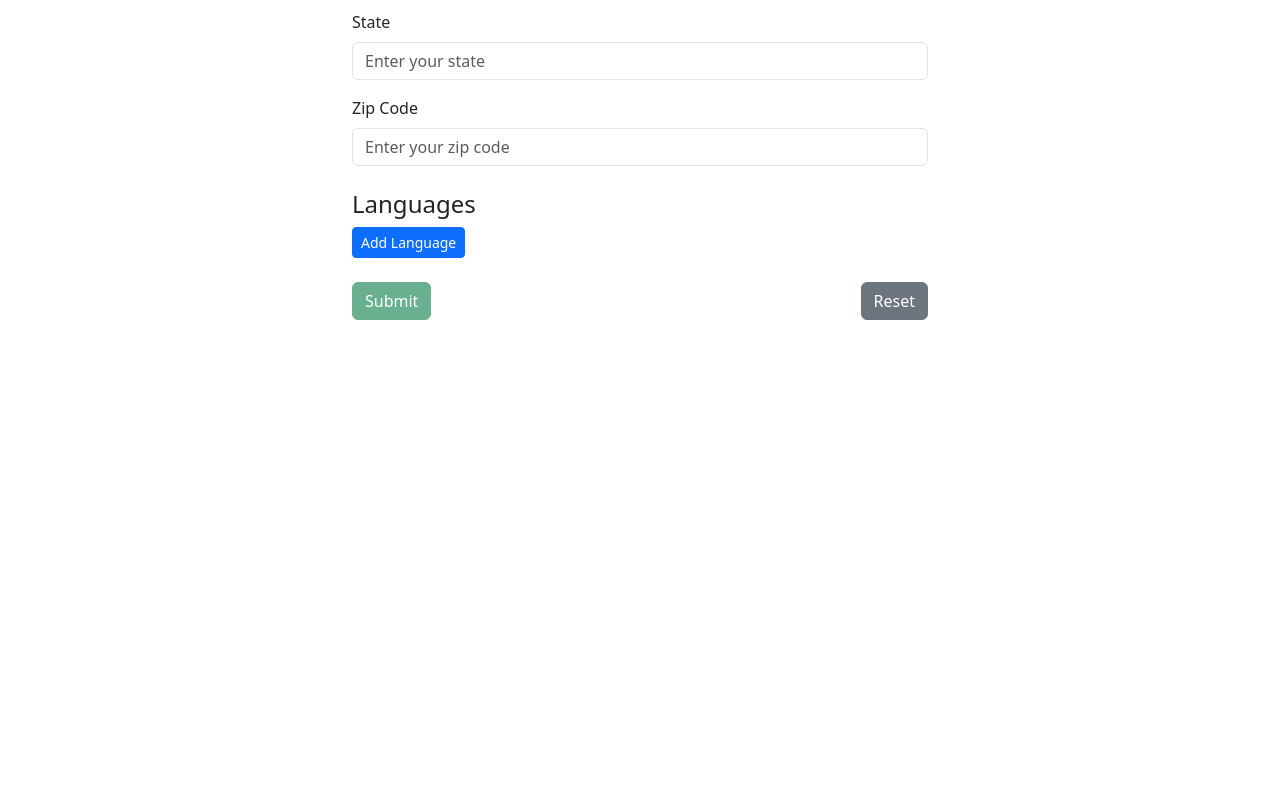
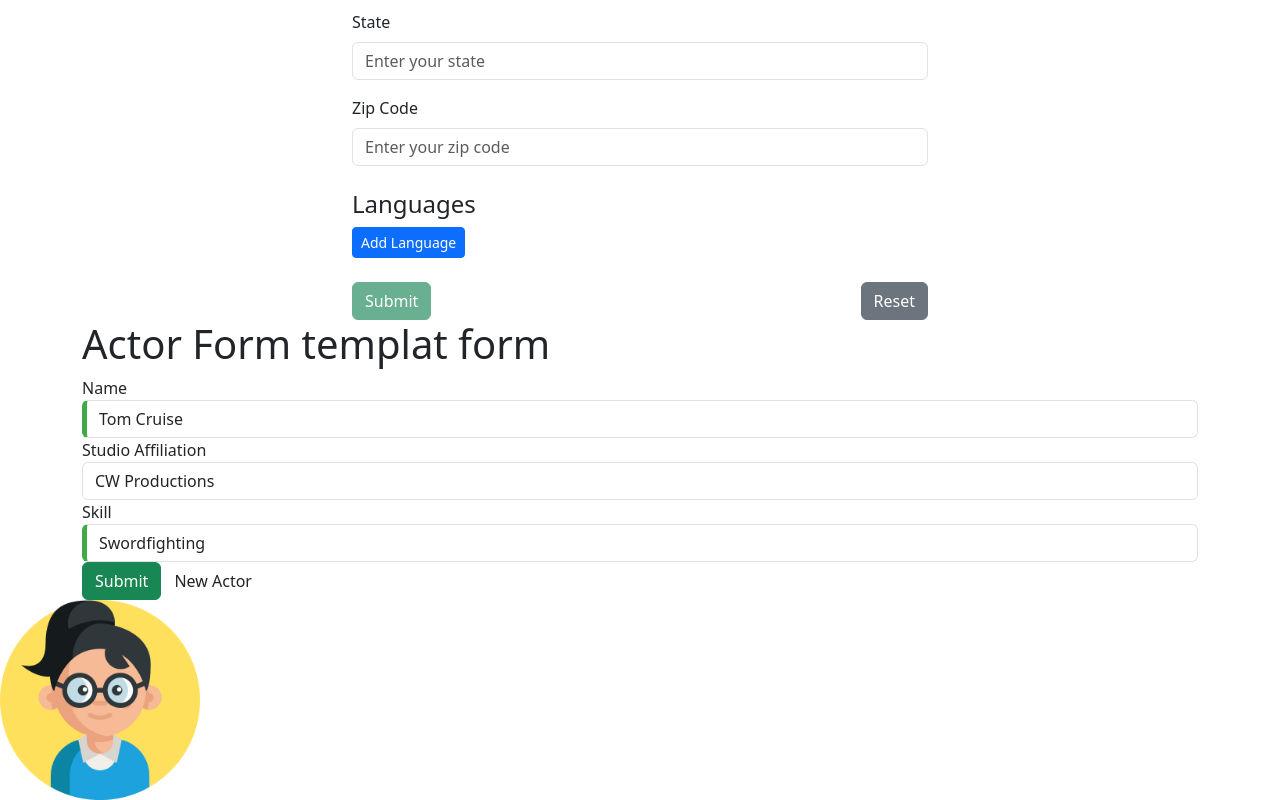
Before and after one commit to Pandukumar9/angular_19_concepts, an Angular app: page / in a window 1280 px wide. Shown: the part 521-1321 px from the top of the page. Before the commit the page ends 841 px from the top, so only its background shows below. Built offline with nearby package versions, Linux system fonts and the light colour scheme.

Commit message:
imag optimize

```diff
--- a/src/app/app.component.html
+++ b/src/app/app.component.html
@@ -1 +1,6 @@
 <react-form></react-form>
+<template-form></template-form>
+
+
+<!-- <img ngSrc="girl.png" width="200" height="200"> -->
+<img src="girl.png" width="200" height="200">
--- a/src/app/app.component.ts
+++ b/src/app/app.component.ts
@@ -1,12 +1,22 @@
 import { Component } from '@angular/core';
 import { RouterOutlet } from '@angular/router';
 import { ReactFormComponent } from './forms/react-form/react-form.component';
+import { TemplateFormComponent } from './forms/template-form/template-form.component';
+import { IMAGE_CONFIG, NgOptimizedImage } from '@angular/common';
 
 @Component({
   selector: 'app-root',
-  imports: [ReactFormComponent],
+  imports: [ReactFormComponent,TemplateFormComponent,NgOptimizedImage],
   templateUrl: './app.component.html',
-  styleUrl: './app.component.scss'
+  styleUrl: './app.component.scss',
+  providers: [
+    {
+      provide: IMAGE_CONFIG,
+      useValue: {
+        placeholderResolution: 40
+      }
+    },
+  ],
 })
 export class AppComponent {
   title = 'angular_19_concepts';
--- /dev/null
+++ b/src/app/forms/actor.model.ts
@@ -0,0 +1,8 @@
+export class Actor {
+  constructor(
+    public id: number,
+    public name: string,
+    public skill: string,
+    public studio?: string,
+  ) {}
+}
--- a/src/app/forms/template-form/template-form.component.html
+++ b/src/app/forms/template-form/template-form.component.html
@@ -1 +1,57 @@
-<p>template-form works!</p>
+<div class="container">
+  <div [hidden]="submitted">
+    <h1>Actor Form templat form</h1>
+    <form (ngSubmit)="onSubmit()" #actorForm="ngForm">
+      <div class="form-group">
+        <label for="name">Name</label>
+        <input type="text" class="form-control" id="name"
+               required [(ngModel)]="model.name" name="name"
+               #name="ngModel">
+        <div [hidden]="name.valid || name.pristine"
+             class="alert alert-danger">
+          Name is required
+        </div>
+      </div>
+      <div class="form-group">
+        <label for="studio">Studio Affiliation</label>
+        <input type="text" class="form-control" id="studio"
+               [(ngModel)]="model.studio" name="studio">
+      </div>
+      <div class="form-group">
+        <label for="skill">Skill</label>
+        <select class="form-control" id="skill"
+                required [(ngModel)]="model.skill" name="skill"
+                #skill="ngModel">
+          <option *ngFor="let skill of skills" [value]="skill">{{ skill }}</option>
+        </select>
+        <div [hidden]="skill.valid || skill.pristine" class="alert alert-danger">
+          skill is required
+        </div>
+      </div>
+      <button type="submit" class="btn btn-success"
+        [disabled]="!actorForm.form.valid">Submit</button>
+      <button type="button" class="btn btn-default"
+        (click)="newActor(); actorForm.reset()">New Actor</button>
+
+    </form>
+  </div>
+  <div [hidden]="!submitted">
+    <h2>You submitted the following:</h2>
+    <div class="row">
+      <div class="col-xs-3">Name</div>
+      <div class="col-xs-9">{{ model.name }}</div>
+    </div>
+    <div class="row">
+      <div class="col-xs-3">Studio</div>
+      <div class="col-xs-9">{{ model.studio }}</div>
+    </div>
+    <div class="row">
+      <div class="col-xs-3">Skill</div>
+      <div class="col-xs-9">{{ model.skill }}</div>
+    </div>
+    <br>
+    <button type="button" class="btn btn-primary" (click)="submitted=false">
+      Edit
+    </button>
+  </div>
+</div>
--- a/src/app/forms/template-form/template-form.component.scss
+++ b/src/app/forms/template-form/template-form.component.scss
@@ -0,0 +1,6 @@
+.ng-valid[required], .ng-valid.required  {
+  border-left: 5px solid #42A948; /* green */
+}
+.ng-invalid:not(form)  {
+  border-left: 5px solid #a94442; /* red */
+}
--- a/src/app/forms/template-form/template-form.component.ts
+++ b/src/app/forms/template-form/template-form.component.ts
@@ -1,11 +1,25 @@
 import { Component } from '@angular/core';
+import { Actor } from '../actor.model';
+import { FormsModule } from '@angular/forms';
+import { NgFor } from '@angular/common';
 
 @Component({
-  selector: 'app-template-form',
-  imports: [],
+  selector: 'template-form',
+  imports: [FormsModule,NgFor],
   templateUrl: './template-form.component.html',
   styleUrl: './template-form.component.scss'
 })
 export class TemplateFormComponent {
 
+  skills = ['Method Acting', 'Singing', 'Dancing', 'Swordfighting'];
+  model = new Actor(18, 'Tom Cruise', this.skills[3], 'CW Productions');
+  submitted = false;
+  onSubmit() {
+    this.submitted = true;
+  }
+
+  newActor() {
+    this.model = new Actor(42, '', '');
+  }
+
 }
```
Also changed, not shown: public/gamer.png (added), public/girl.png (added).
